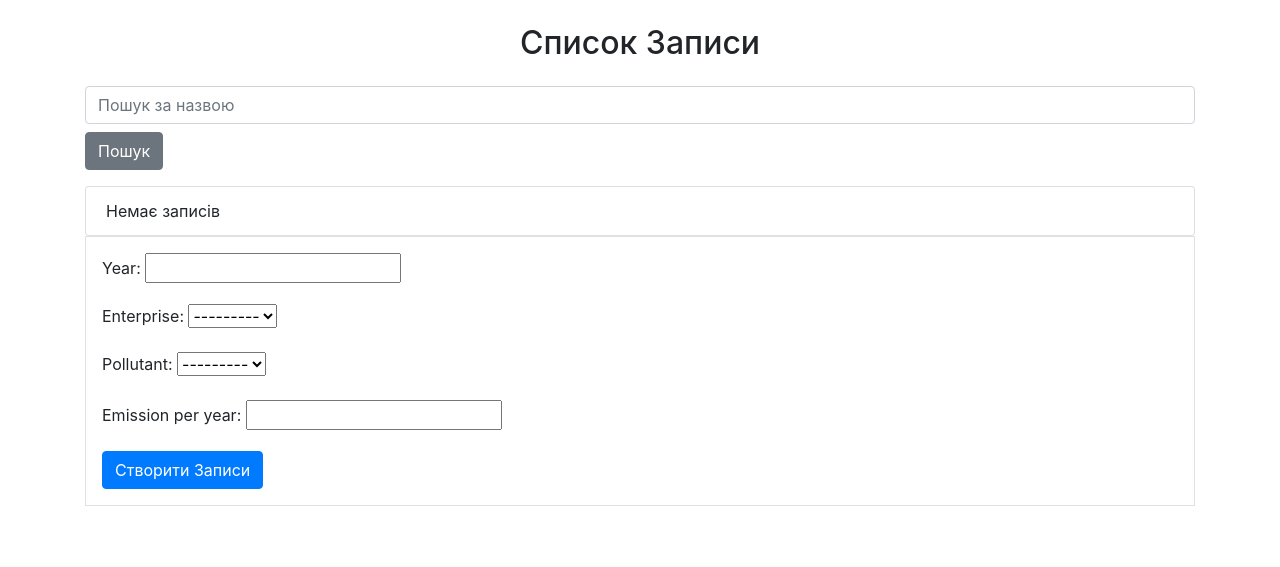
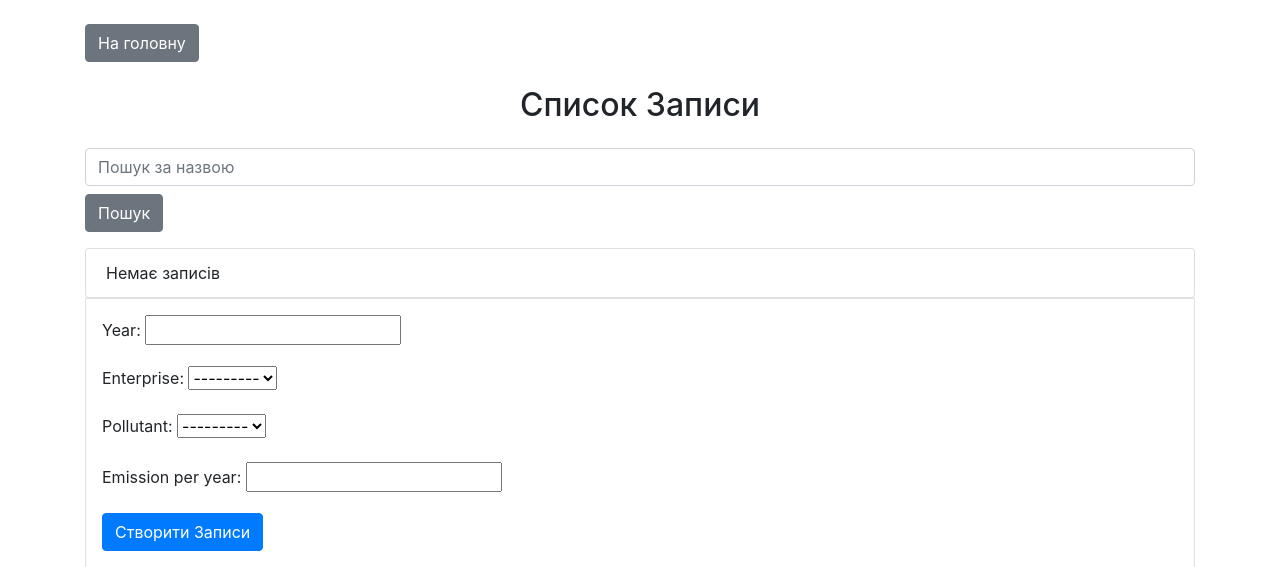
Before and after one commit to nikiturka/eco_monitoring, a Django app: page /records/ in a window 1280 px wide. Shown: the top 567 px of the page. Run offline with Django 5.2, Linux system fonts and the light colour scheme; data that the repository does not hold is empty; some libraries are stand-ins or nearby versions.

Commit message:
add home page button in list create template

```diff
--- a/templates/app/base_list_create.html
+++ b/templates/app/base_list_create.html
@@ -7,7 +7,12 @@
 </head>
 <body>
 <div class="container my-4">
+    <div class="mb-4">
+        <a href="{% url 'home' %}" class="btn btn-secondary">На головну</a>
+    </div>
+
     <h2 class="text-center mb-4">Список {{ entity_name }}</h2>
+
     <form method="get" class="mb-3">
         <input type="text" name="q" class="form-control" placeholder="Пошук за назвою" value="{{ request.GET.q }}">
         <button type="submit" class="btn btn-secondary mt-2">Пошук</button>
```
